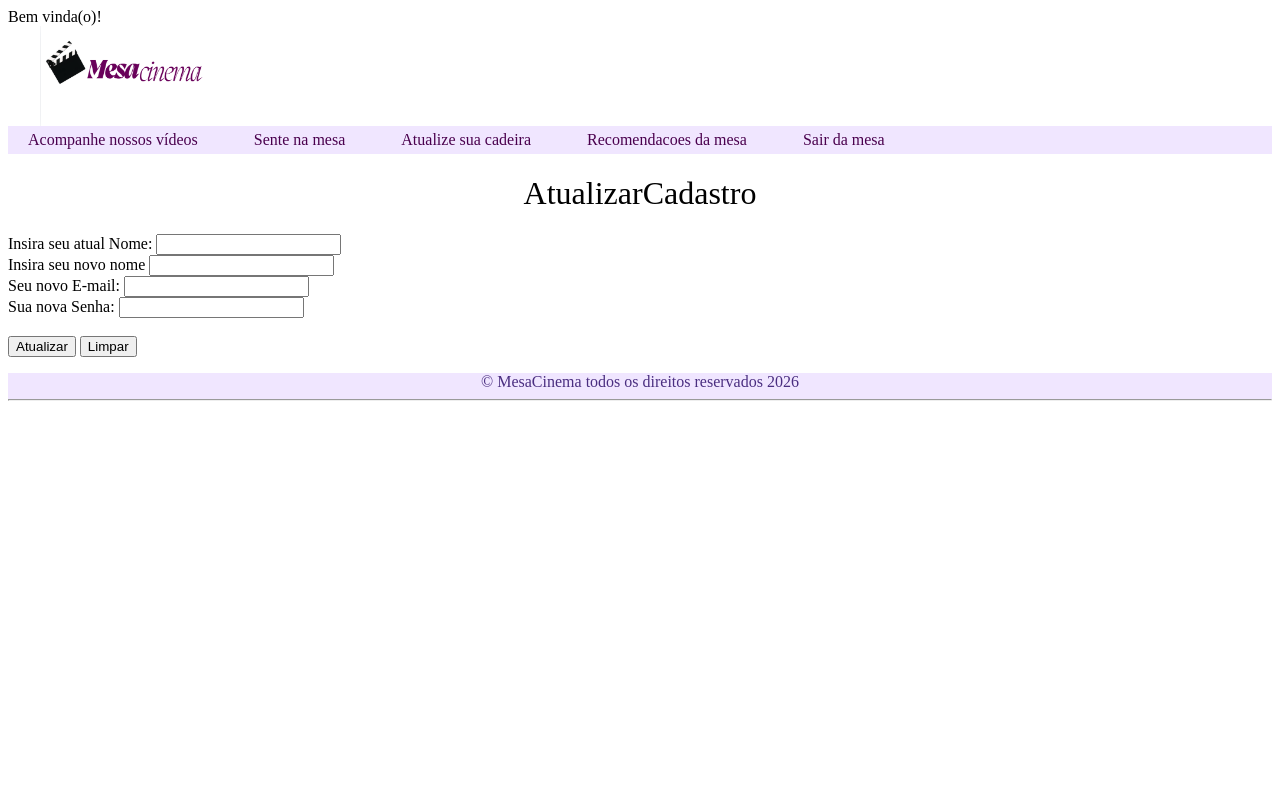
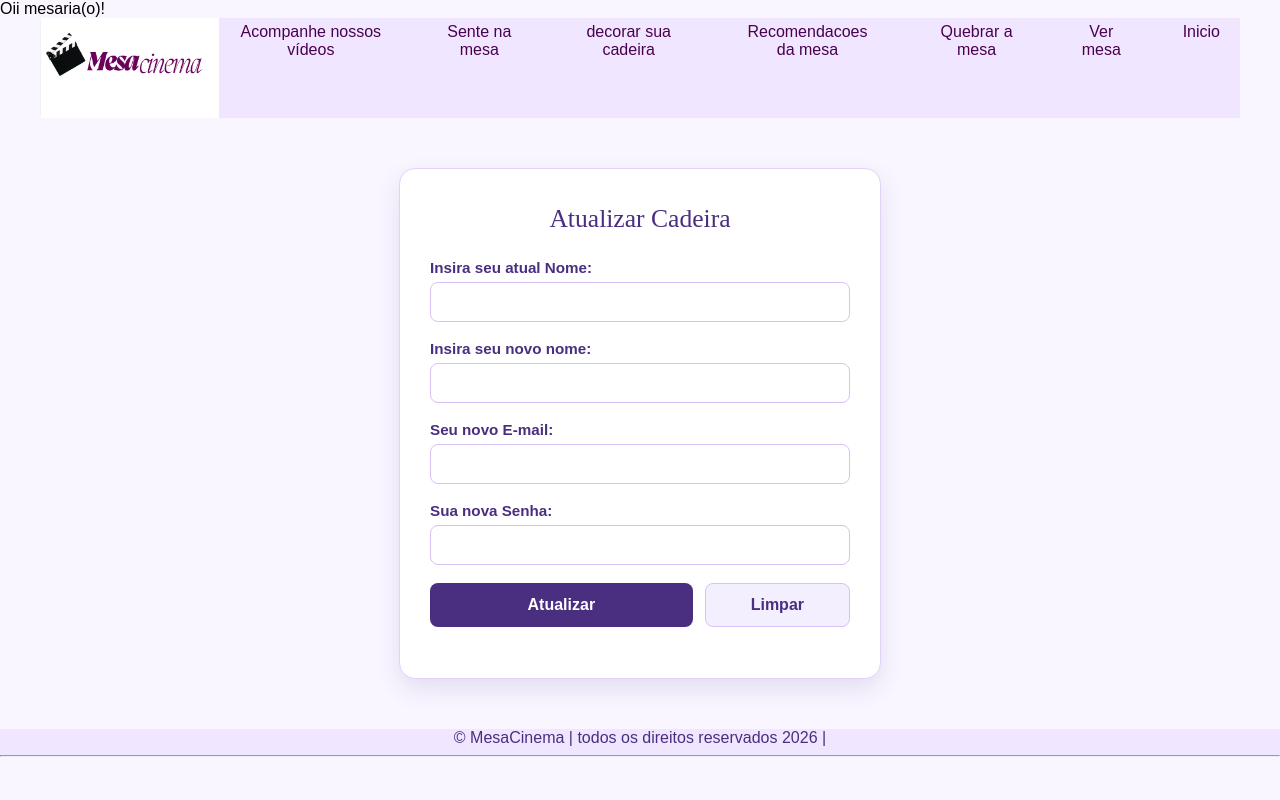
Before and after one commit to TiagoGomesC/aula01, a PHP site: page /cad/atualiza.php in a window 1280 px wide. Run offline with PHP 8.4, Linux system fonts and the light colour scheme; some libraries are stand-ins or nearby versions.

Commit message:
Alteracoes em funcoes, estetica e gramatica, projeto finalizado

```diff
--- a/cad/atualiza.php
+++ b/cad/atualiza.php
@@ -17,35 +17,155 @@ if ($_SERVER['REQUEST_METHOD'] == "POST") {
     <meta charset="UTF-8">
     <meta name="viewport" content="width=device-width, initial-scale=1.0">
     <title>AtualizarCadastro</title>
+    <link rel="stylesheet" href="../style.css">
+
 </head>
 
 <body>
     <?php include __DIR__ . '/../includes/header.php'; ?>
+    <style>
+        body {
+            background-color: #f9f6ff;
+            min-height: 100vh;
+            margin: 0;
+            font-family: Arial, sans-serif;
+        }
+
+        /* Container da caixa de atualização */
+        .card-atualizar {
+            background-color: #ffffff;
+            max-width: 420px;
+            margin: 50px auto;
+            padding: 35px 30px;
+            border-radius: 16px;
+            border: 1px solid #e2d1f9;
+            box-shadow: 0 10px 25px rgba(74, 46, 128, 0.12);
+        }
+
+        .card-atualizar h1 {
+            color: #4a2e80;
+            text-align: center;
+            margin-top: 0;
+            margin-bottom: 25px;
+            font-size: 1.6rem;
+        }
+
+        .form-group {
+            margin-bottom: 18px;
+            display: flex;
+            flex-direction: column;
+        }
+
+        .form-group label {
+            color: #4a2e80;
+            font-weight: bold;
+            margin-bottom: 6px;
+            font-size: 0.95rem;
+        }
+
+        .form-group input[type="text"],
+        .form-group input[type="email"],
+        .form-group input[type="password"] {
+            width: 100%;
+            padding: 10px 12px;
+            border: 1px solid #d8c2f5;
+            border-radius: 8px;
+            font-size: 1rem;
+            outline: none;
+            box-sizing: border-box;
+            transition: border-color 0.2s, box-shadow 0.2s;
+        }
+
+        .form-group input:focus {
+            border-color: #8b5cf6;
+            box-shadow: 0 0 0 3px rgba(139, 92, 246, 0.2);
+        }
+
+        /* Container para alinhar os botões lado a lado */
+        .btn-group {
+            display: flex;
+            gap: 12px;
+            margin-top: 10px;
+        }
+
+        .btn-atualizar {
+            flex: 2;
+            background-color: #4a2e80;
+            color: #ffffff;
+            border: none;
+            padding: 12px;
+            border-radius: 8px;
+            font-size: 1rem;
+            font-weight: bold;
+            cursor: pointer;
+            transition: background-color 0.2s, transform 0.1s;
+        }
+
+        .btn-atualizar:hover {
+            background-color: #382163;
+        }
+
+        .btn-limpar {
+            flex: 1;
+            background-color: #f3effe;
+            color: #4a2e80;
+            border: 1px solid #d8c2f5;
+            padding: 12px;
+            border-radius: 8px;
+            font-size: 1rem;
+            font-weight: bold;
+            cursor: pointer;
+            transition: background-color 0.2s;
+        }
+
+        .btn-limpar:hover {
+            background-color: #e2d1f9;
+        }
+
+        .btn-atualizar:active,
+        .btn-limpar:active {
+            transform: scale(0.98);
+        }
+    </style>
+    </head>
+
+    <body>
 
         <main>
-        <h1>AtualizarCadastro</h1>
+            <div class="card-atualizar">
+                <h1>Atualizar Cadeira</h1>
 
                 <form action="" method="post">
+                    <div class="form-group">
+                        <label for="nome">Insira seu atual Nome:</label>
+                        <input type="text" name="nome" id="nome" required>
+                    </div>
 
-            <label for="nome">Insira seu atual Nome: </label>
-            <input type="text" name="nome" id="nome" required><br>
+                    <div class="form-group">
+                        <label for="novonome">Insira seu novo nome:</label>
+                        <input type="text" name="novonome" id="novonome" required>
+                    </div>
 
-            <label for="nome">Insira seu novo nome</label>
-            <input type="text" name="novonome" id="novonome" required><br>
+                    <div class="form-group">
+                        <label for="email">Seu novo E-mail:</label>
+                        <input type="email" name="email" id="email" required>
+                    </div>
 
-            <label for="email">Seu novo E-mail: </label>
-            <input type="email" name="email" id="email" required><br>
+                    <div class="form-group">
+                        <label for="senha">Sua nova Senha:</label>
+                        <input type="password" name="senha" id="senha" required>
+                    </div>
 
-            <label for="senha">Sua nova Senha: </label>
-            <input type="password" name="senha" id="senha" required><br><br>
-
-            <input type="submit" value="Atualizar">
-            <input type="reset" value="Limpar">
+                    <div class="btn-group">
+                        <input type="submit" value="Atualizar" class="btn-atualizar">
+                        <input type="reset" value="Limpar" class="btn-limpar">
+                    </div>
                 </form>
+            </div>
         </main>
         <?php
         if ($_SERVER['REQUEST_METHOD'] == "POST") {
-            atualizar($conexao, $_POST['nome'], $_POST['novonome'], $_POST['email'], $_POST['senha'] );
+            atualizar($conexao, $_POST['nome'], $_POST['novonome'], $_POST['email'], $_POST['senha']);
         }
         ?>
 
--- a/conecta.php
+++ b/conecta.php
@@ -9,7 +9,7 @@ try {
         $user,
         $pass
     );
-    echo "Bem vinda(o)!";
+    echo "Oii mesaria(o)!";
     return $conexao;
 } catch (PDOException $e){
     echo "Erro: ". $e->getMessage();
--- a/includes/footer.php
+++ b/includes/footer.php
@@ -1,6 +1,6 @@
 <footer>
     <div>
-        &copy; MesaCinema todos os direitos reservados 2026
+        &copy; MesaCinema | todos os direitos reservados 2026 |
     </div>
     <hr>
 </footer>
--- a/includes/function.php
+++ b/includes/function.php
@@ -91,24 +91,20 @@ function atualizar($conexao, $id, $nome, $email, $senha)
 }
 
 
-function verconta($conexao, $id)
+function buscarCliente($conexao, $nome)
 {
-    $sql = "SELECT * FROM clientes WHERE id = :id";
+    $sql = "SELECT nome, email FROM clientes WHERE nome LIKE :nome";
+
     try {
         $stmt = $conexao->prepare($sql);
-        $stmt->bindParam(':id', $id);
+        $nomeBusca = "%" . $nome . "%";
+        $stmt->bindParam(":nome", $nomeBusca);
         $stmt->execute();
 
-        $clientes = $stmt->fetchAll(PDO::FETCH_ASSOC);
-        $id = $stmt->fetchAll(PDO::FETCH_ASSOC);
-        foreach ($clientes as $clientes) {
-            echo "ID: {$clientes['id']}<br>";
-        }
-
-        return $stmt->fetch(PDO::FETCH_ASSOC);
+        return $stmt->fetchAll(PDO::FETCH_ASSOC);
     } catch (PDOException $e) {
-        echo "Erro: " . $e->getMessage();
-        return null;
+        echo "Erro ao buscar cliente: " . $e->getMessage();
+        return [];
     }
 }
 
--- a/includes/header.php
+++ b/includes/header.php
@@ -11,12 +11,10 @@
 <body>
     <header class="header-principal">
         <div class="header-container">
-            <!-- Logo na Esquerda e Título ao Lado -->
+            <!-- Logo na Esquerda -->
             <div class="header-branding">
-                <a href="../cad/cadastro.php" class="logo-link">
+                <a href="/novomesacinema/cad/cadastro.php" class="logo-link">
                     <img src="/novomesacinema/imagens/Mesacinema.png" alt="Mesa cinema" class="header-logo">
-
-                    </div>
                 </a>
             </div>
 
@@ -24,9 +22,11 @@
             <nav class="header-nav">
                 <a href="https://www.youtube.com/@SomosMesa4" target="_blank" class="nav-btn">Acompanhe nossos vídeos</a>
                 <a href="/novomesacinema/cad/cadastro.php" class="nav-btn">Sente na mesa</a>
-                <a href="/novomesacinema/cad/atualiza.php" class="nav-btn">Atualize sua cadeira</a>
+                <a href="/novomesacinema/cad/atualiza.php" class="nav-btn">decorar sua cadeira</a>
                 <a href="/novomesacinema/filmes.php" class="nav-btn">Recomendacoes da mesa</a>
-                <a href="/novomesacinema/cad/delete.php" class="nav-btn">Sair da mesa</a>
+                <a href="/novomesacinema/cad/delete.php" class="nav-btn">Quebrar a mesa</a>
+                <a href="/novomesacinema/cad/relatorio.php" class="nav-btn">Ver mesa</a>
+                <a href="../index.php" class="nav-btn">Inicio</a>
             </nav>
         </div>
     </header>
--- a/style.css
+++ b/style.css
@@ -78,34 +78,6 @@ h2 {
 }
 
 
-
-.search-container {
-    text-align: center;
-    margin: 30px auto;
-}
-
-.search-container input {
-    padding: 10px;
-    font-size: 16px;
-    width: 300px;
-    border: 1px solid #ccc;
-    border-radius: 4px;
-}
-
-.search-container button {
-    padding: 10px 15px;
-    font-size: 16px;
-    background-color: #333;
-    color: white;
-    border: none;
-    border-radius: 4px;
-    cursor: pointer;
-}
-
-.search-container button:hover {
-    background-color: #555;
-}
-
 footer {
     text-align: center;
     background-color: #e9d8a6;
```
Also changed, not shown: cad/cadastro.php (+22 -13 lines), cad/delete.php (+126 -6 lines), cad/relatorio.php (added, +191 -0 lines), filmes.php (+6 -2 lines), index.php (+16 -2 lines). Lines whose indentation alone changed are shown as unchanged.
